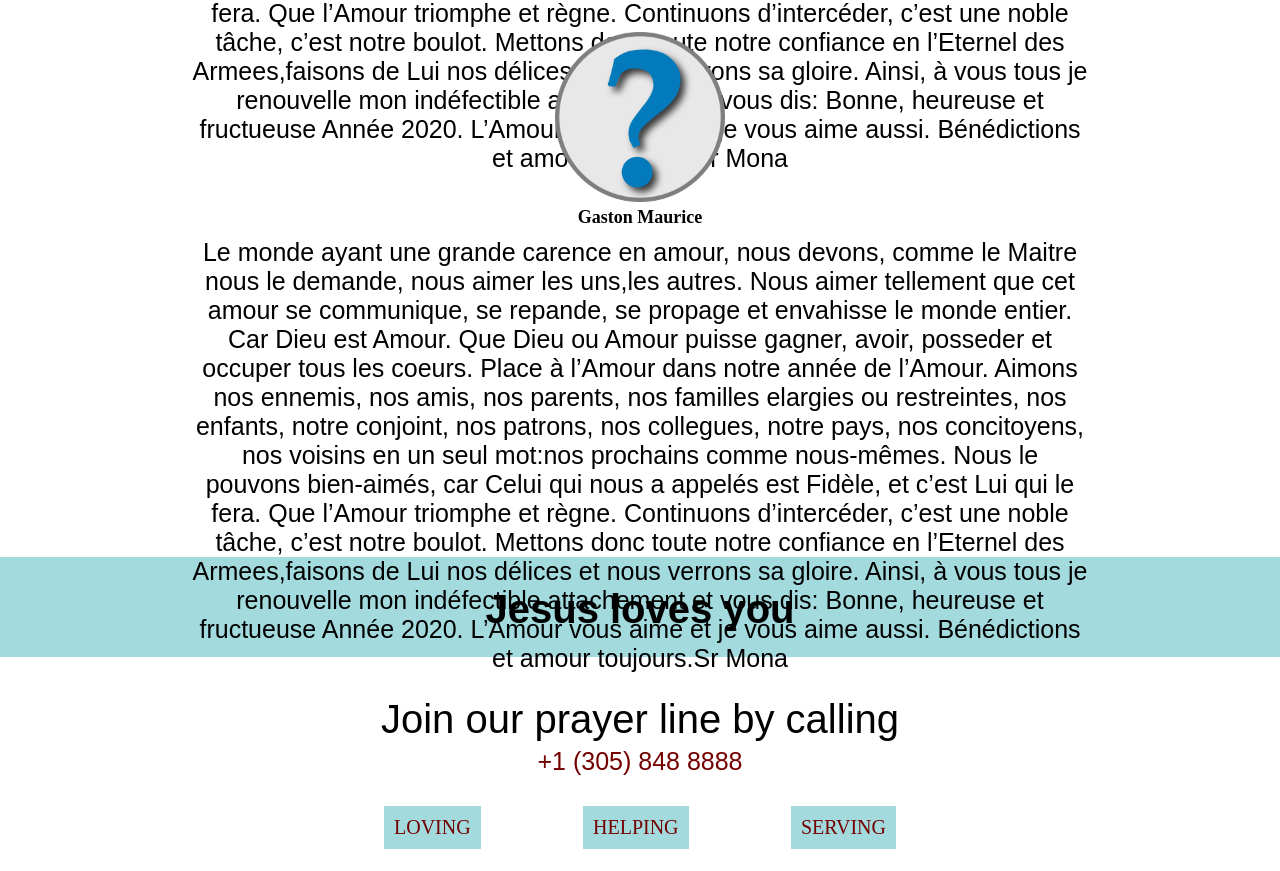
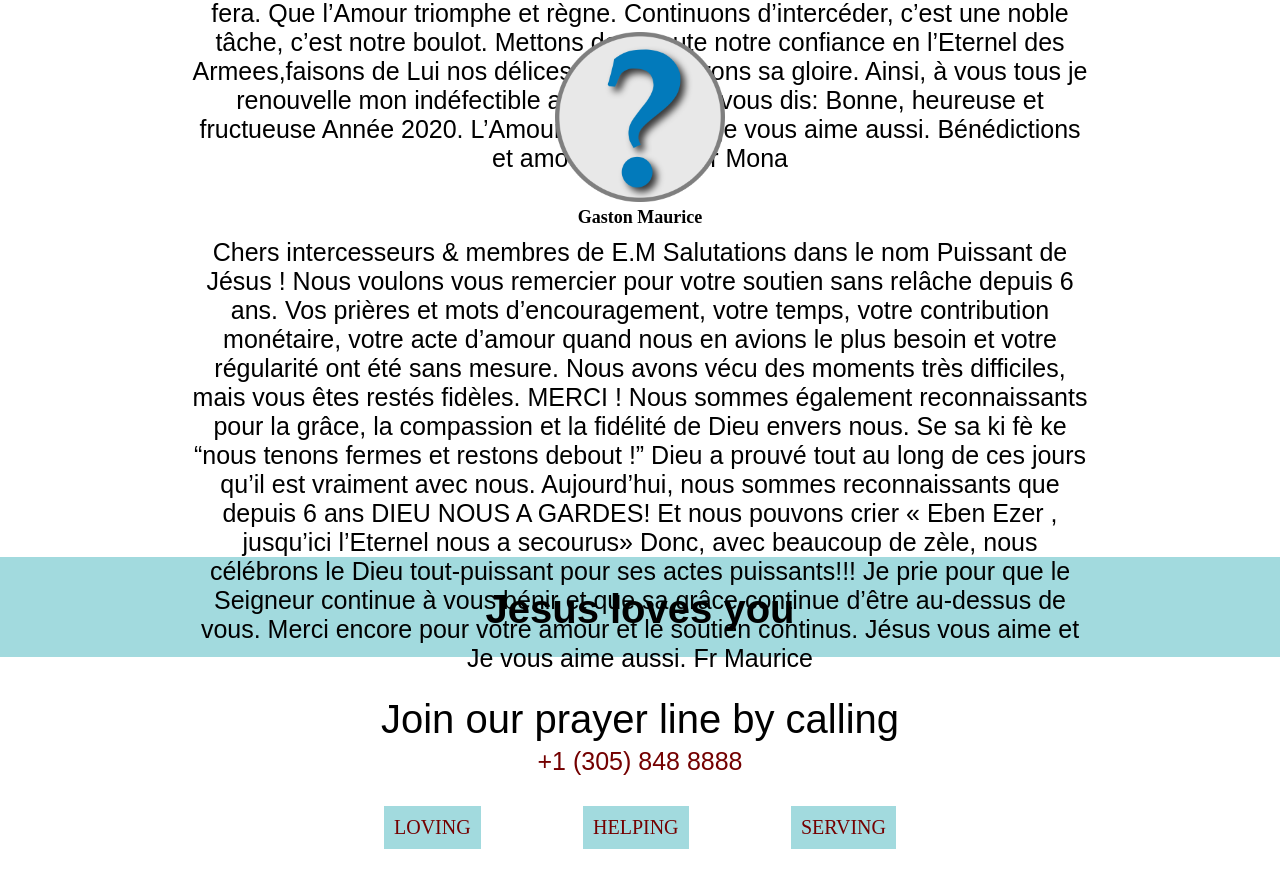
Before and after one commit to jerry-maurice/emy, a Django app: page /about/ in a window 1280 px wide. Shown: the part 2572-3443 px from the top of the page. Run offline with Django 3.2, Linux system fonts and the light colour scheme; the visitor is signed in with stand-in values (Sample User, id 1); some web fonts are replaced.

Commit message:
added text inside home.html

```diff
--- a/emmanuel/templates/emmanuel/home.html
+++ b/emmanuel/templates/emmanuel/home.html
@@ -50,7 +50,35 @@
     <div class="" id="founder-quote">
         <img src="{% static 'auth0login/images/Unknown_icon.png' %}" alt="">
         <p class="name">Gaston Maurice</p>
-        <p class="quote">Le monde ayant une grande carence en amour, nous devons, comme le Maitre nous le demande, nous aimer les uns,les autres. Nous aimer tellement que cet amour se communique, se repande, se propage et envahisse le monde entier. Car Dieu est Amour. Que Dieu ou Amour puisse gagner, avoir, posseder et occuper tous les coeurs. Place à l’Amour dans notre année de l’Amour. Aimons nos ennemis, nos amis, nos parents, nos familles elargies ou restreintes, nos enfants, notre conjoint, nos patrons, nos collegues, notre pays, nos concitoyens, nos voisins en un seul mot:nos prochains comme nous-mêmes. Nous le pouvons bien-aimés, car Celui qui nous a appelés est Fidèle, et c’est Lui qui le fera. Que l’Amour triomphe et règne. Continuons d’intercéder, c’est une noble tâche, c’est notre boulot. Mettons donc toute notre confiance en l’Eternel des Armees,faisons de Lui nos délices et nous verrons sa gloire. Ainsi, à vous tous je renouvelle mon indéfectible attachement et vous dis: Bonne, heureuse et fructueuse Année 2020. L’Amour vous aime et je vous aime aussi. Bénédictions et amour toujours.Sr Mona </p>
+        <p class="quote">Chers intercesseurs & membres de E.M
+                Salutations dans le nom Puissant de Jésus !
+                Nous voulons vous remercier pour
+                votre soutien sans relâche depuis 6 ans.
+                Vos prières et mots d’encouragement,
+                votre temps, votre contribution monétaire,
+                votre acte d’amour quand nous en avions
+                le plus besoin et votre régularité ont été
+                sans mesure. Nous avons vécu des moments très difficiles, mais vous êtes
+                restés fidèles. MERCI ! Nous sommes
+                également reconnaissants pour la grâce,
+                la compassion et la fidélité de Dieu
+                envers nous. Se sa ki fè ke “nous tenons
+                fermes et restons debout !” Dieu a prouvé tout au long de ces
+                jours qu’il est vraiment avec nous.
+                Aujourd’hui, nous sommes reconnaissants
+                que depuis 6 ans DIEU NOUS
+                A GARDES! Et nous pouvons crier «
+                Eben Ezer , jusqu’ici l’Eternel nous a
+                secourus» Donc, avec beaucoup de zèle,
+                nous célébrons le Dieu tout-puissant
+                pour ses actes puissants!!! Je prie pour
+                que le Seigneur continue à vous bénir et
+                que sa grâce continue d’être au-dessus de
+                vous.
+                Merci encore pour votre amour et le
+                soutien continus.
+                Jésus vous aime et Je vous aime aussi.
+                Fr Maurice</p>
     </div>
 </main>
 {% endblock %}
```
